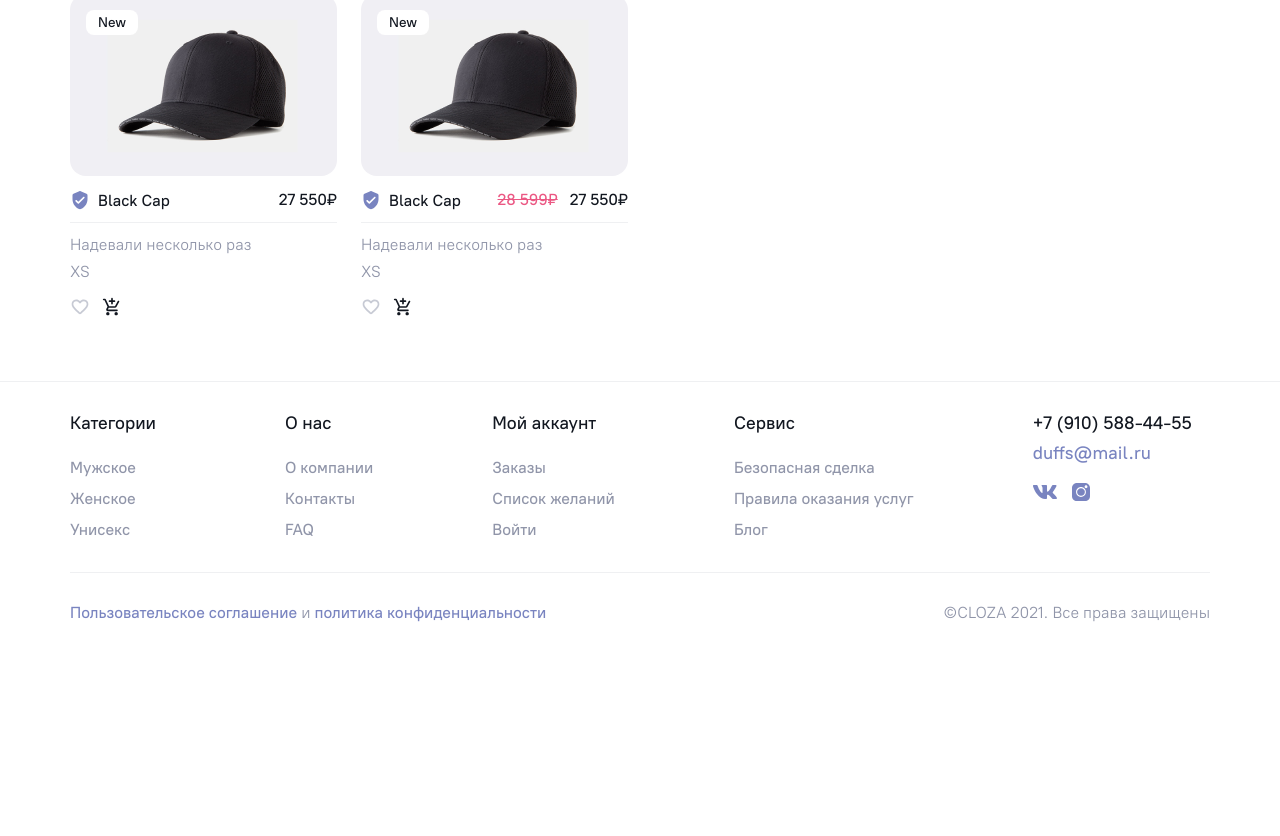
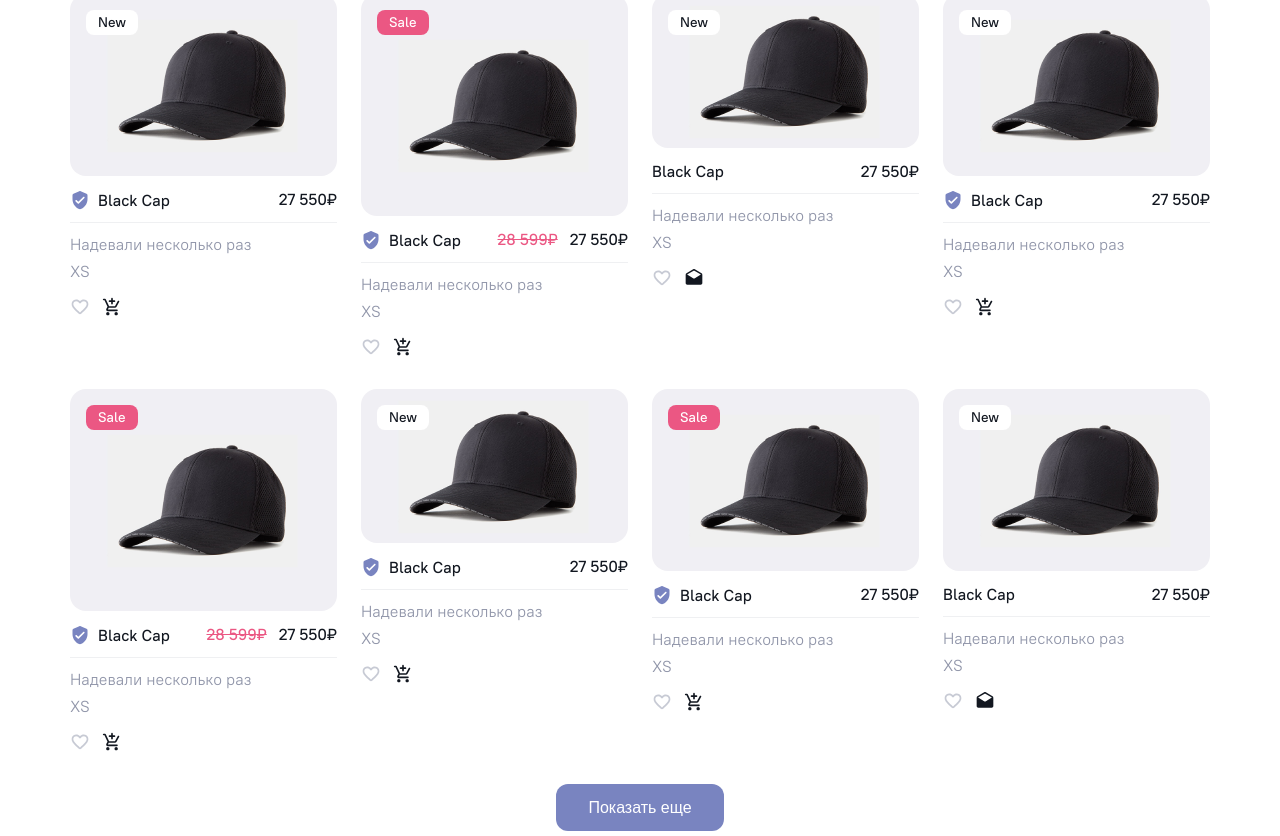
Before and after one commit to anakolchina97/cloza, a Next.js app: page / in a window 1280 px wide. Shown: the part 804-1640 px from the top of the page. Before the commit the page ends 1458 px from the top, so only its background shows below. Built offline with nearby package versions, Linux system fonts and the light colour scheme.

Commit message:
Update & NewGoods

```diff
--- /dev/null
+++ b/components/Icons/Msg.tsx
@@ -0,0 +1,27 @@
+import React from "react";
+import styled from "styled-components";
+
+type Props = {};
+
+const Msg = (props: Props) => {
+  return (
+    <MsgIcon
+      width="18"
+      height="16"
+      viewBox="0 0 18 16"
+      fill="none"
+      xmlns="http://www.w3.org/2000/svg"
+    >
+      <path d="M17.325 5.66667C17.325 5.06667 17.0167 4.54167 16.5417 4.25L9.84169 0.325C9.32502 0.0166667 8.67502 0.0166667 8.15835 0.325L1.45835 4.25C0.983354 4.54167 0.666687 5.06667 0.666687 5.66667V14C0.666687 14.9167 1.41669 15.6667 2.33335 15.6667H15.6667C16.5834 15.6667 17.3334 14.9167 17.3334 14L17.325 5.66667ZM8.11669 9.28333L2.11669 5.53333L8.15835 1.99167C8.67502 1.68333 9.32502 1.68333 9.84169 1.99167L15.8834 5.53333L9.88335 9.28333C9.34169 9.61667 8.65835 9.61667 8.11669 9.28333Z" />
+    </MsgIcon>
+  );
+};
+
+const MsgIcon = styled.svg`
+  fill: ${(props) => props.theme.colors.black};
+  &:hover {
+    fill: ${(props) => props.theme.colors.purple};
+  }
+`;
+
+export default Msg;
--- a/components/NewGood.tsx
+++ b/components/NewGood.tsx
@@ -5,23 +5,41 @@ import { rem } from "polished";
 import Favorites from "./Icons/Favorites";
 import Basket from "./Icons/Basket";
 import LabelGood from "./LabelGood";
+import Msg from "./Icons/Msg";
+
+interface IPhoto {
+  url: string;
+  width: number;
+  height: number;
+}
 
 interface INewGood {
-  safe: boolean;
+  sale?: boolean;
+  safe?: boolean;
   title: string;
   description: string;
+  photo: IPhoto;
   oldPrice?: string | number;
+  buy?: boolean;
 }
 
-const NewGood = ({ safe, title, description, oldPrice }: INewGood) => {
+const NewGood = ({
+  sale,
+  safe,
+  title,
+  description,
+  photo,
+  oldPrice,
+  buy,
+}: INewGood) => {
   return (
     <NewGoodWrap>
       <NewGoodImg>
-        <LabelGood />
+        <LabelGood sale={sale} />
         <Image
-          src={"/new-good-1.png"}
-          width={267}
-          height={182}
+          src={`/new-good-${photo.url}.png`}
+          width={photo.width}
+          height={photo.height}
           alt={"new-good-1"}
         />
       </NewGoodImg>
@@ -41,9 +59,15 @@ const NewGood = ({ safe, title, description, oldPrice }: INewGood) => {
         <NewGoodButton>
           <Favorites />
         </NewGoodButton>
-        <NewGoodButton>
-          <Basket />
-        </NewGoodButton>
+        {buy ? (
+          <NewGoodButton>
+            <Basket />
+          </NewGoodButton>
+        ) : (
+          <NewGoodButton>
+            <Msg />
+          </NewGoodButton>
+        )}
       </NewGoodButtons>
     </NewGoodWrap>
   );
--- a/components/NewGoods.tsx
+++ b/components/NewGoods.tsx
@@ -3,6 +3,7 @@ import styled from "styled-components";
 import { TitleH2 } from "./Title";
 import { rem } from "polished";
 import NewGood from "./NewGood";
+import Button from "./Button";
 
 type Props = {};
 
@@ -12,17 +13,98 @@ const NewGoods = (props: Props) => {
       safe: true,
       title: "Black Cap",
       description: "Надевали несколько раз",
-      photo: "1",
+      photo: {
+        url: "1",
+        width: 267,
+        height: 182,
+      },
       price: "27 550",
+      buy: true,
     },
     {
       sale: true,
       safe: true,
       title: "Black Cap",
       description: "Надевали несколько раз",
-      photo: "1",
+      photo: {
+        url: "2",
+        width: 267,
+        height: 222,
+      },
       price: "27 550",
       oldPrice: "28 599",
+      buy: true,
+    },
+    {
+      title: "Black Cap",
+      description: "Надевали несколько раз",
+      photo: {
+        url: "3",
+        width: 267,
+        height: 154,
+      },
+      price: "27 550",
+    },
+    {
+      safe: true,
+      title: "Black Cap",
+      description: "Надевали несколько раз",
+      photo: {
+        url: "1",
+        width: 267,
+        height: 182,
+      },
+      price: "27 550",
+      buy: true,
+    },
+    {
+      sale: true,
+      safe: true,
+      title: "Black Cap",
+      description: "Надевали несколько раз",
+      photo: {
+        url: "2",
+        width: 267,
+        height: 222,
+      },
+      price: "27 550",
+      oldPrice: "28 599",
+      buy: true,
+    },
+    {
+      safe: true,
+      title: "Black Cap",
+      description: "Надевали несколько раз",
+      photo: {
+        url: "3",
+        width: 267,
+        height: 154,
+      },
+      price: "27 550",
+      buy: true,
+    },
+    {
+      safe: true,
+      sale: true,
+      title: "Black Cap",
+      description: "Надевали несколько раз",
+      photo: {
+        url: "1",
+        width: 267,
+        height: 182,
+      },
+      price: "27 550",
+      buy: true,
+    },
+    {
+      title: "Black Cap",
+      description: "Надевали несколько раз",
+      photo: {
+        url: "1",
+        width: 267,
+        height: 182,
+      },
+      price: "27 550",
     },
   ];
 
@@ -37,12 +119,16 @@ const NewGoods = (props: Props) => {
           <NewGood {...good} key={index} />
         ))}
       </NewGoodsCards>
+      <NewGoodsButton>
+        <Button>Показать еще</Button>
+      </NewGoodsButton>
     </NewGoodsWrap>
   );
 };
 
 const NewGoodsWrap = styled.section`
   margin-bottom: ${rem(64)};
+  border-bottom: 1px solid ${(props) => props.theme.colors.gray.light};
 `;
 
 const NewGoodsTitle = styled(TitleH2)``;
@@ -59,6 +145,13 @@ const NewGoodsCards = styled.div`
   display: grid;
   grid-template-columns: repeat(4, 1fr);
   gap: ${rem(32)} ${rem(24)};
+  margin-bottom: ${rem(32)};
+`;
+
+const NewGoodsButton = styled.div`
+  display: flex;
+  justify-content: center;
+  margin-bottom: ${rem(32)};
 `;
 
 export default NewGoods;
```
Also changed, not shown: package.json (+9 -9 lines), public/new-good-3.png (added), 1 other file (tests, documents, lock files or other folders).
